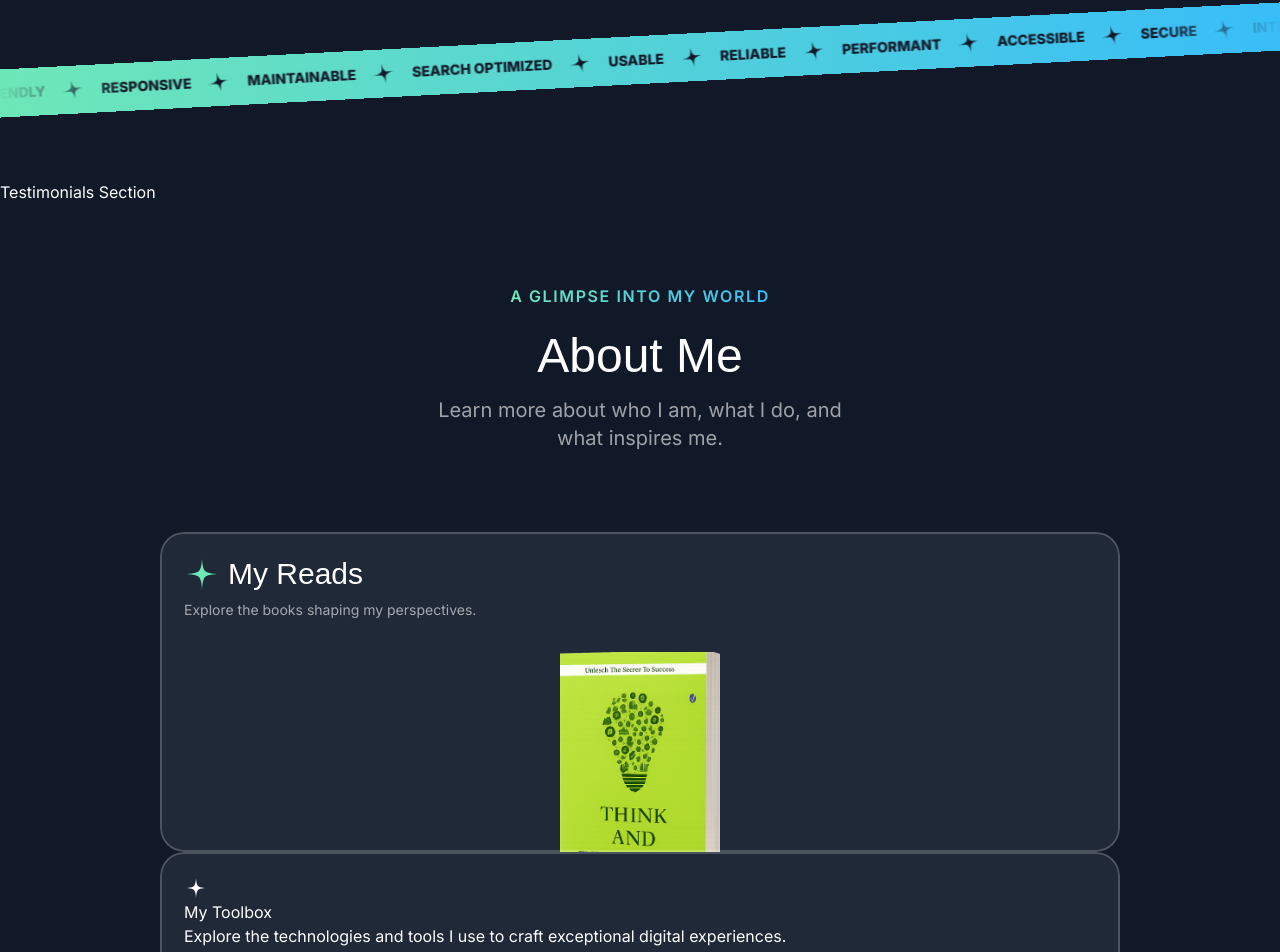
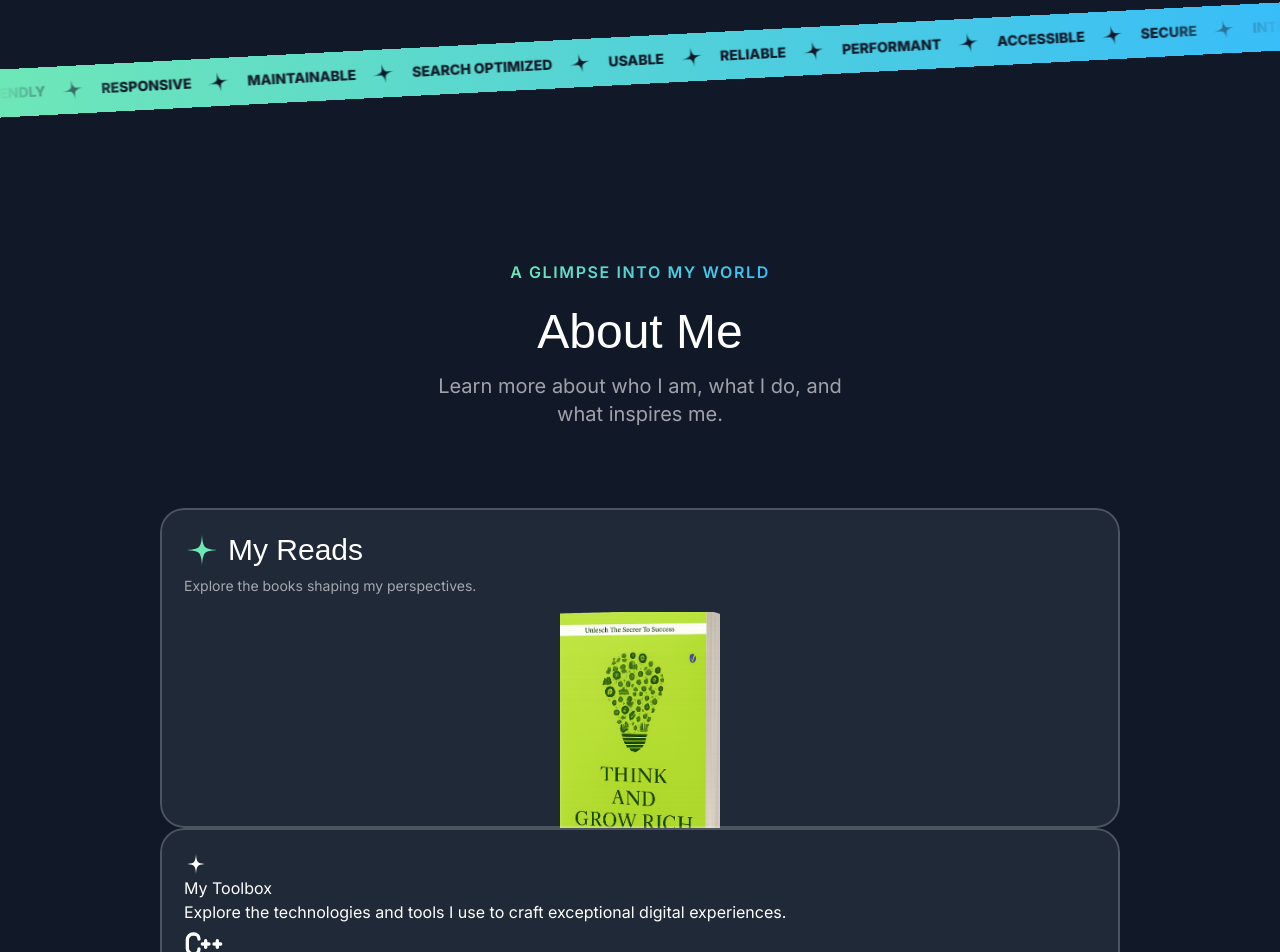
Before and after one commit to aniket1251/portfolio, a Next.js app: page / in a window 1280 px wide. Shown: the part 3850-4802 px from the top of the page. Built offline with nearby package versions, Linux system fonts and the light colour scheme; a web font is replaced by a local one.

Commit message:
fix book image

```diff
--- a/src/app/page.tsx
+++ b/src/app/page.tsx
@@ -14,7 +14,7 @@ export default function Home() {
       <HeroSection/>
       <ProjectsSection/>
       <TapeSection/>
-      <TestimonialsSection/>
+      {/* <TestimonialsSection/> */}
       <AboutSection/>
       <ContactSection/>
       <Footer/>
--- a/src/sections/About.tsx
+++ b/src/sections/About.tsx
@@ -170,9 +170,10 @@ export const AboutSection = () => {
         />
         <div className="mt-20">
           <Card className="h-[320px]">
-            <CardHeader title="My Reads" description="Explore the books shaping my perspectives."/>
-            <div className="w-40 mx-auto mt-8">
-              <Image src={bookImage} alt="book"/>
+            <CardHeader title="My Reads" description="Explore the books shaping my perspectives."
+            />
+            <div className="w-40 mx-auto mt-2">
+              <Image src={bookImage} alt="book" className="mt-4"/>
             </div>
           </Card>
           <Card>
```
